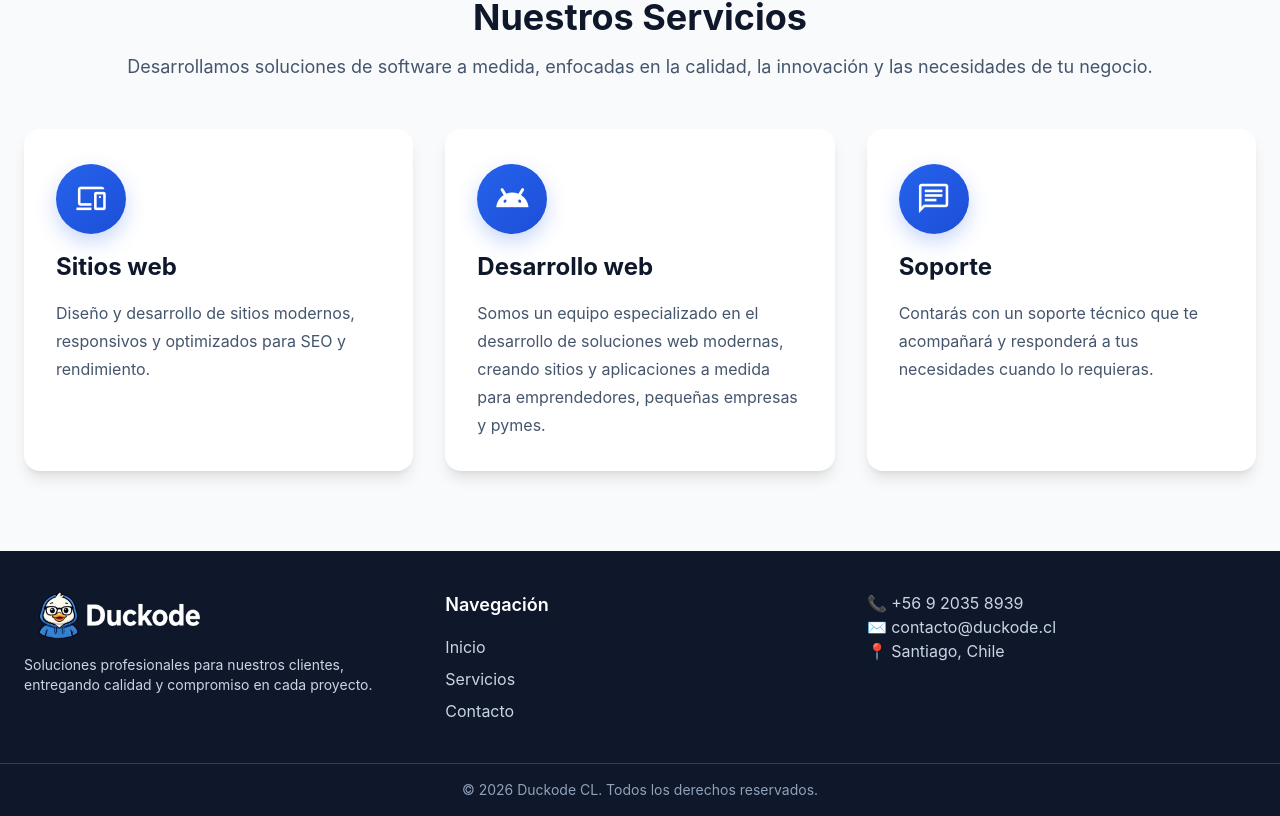
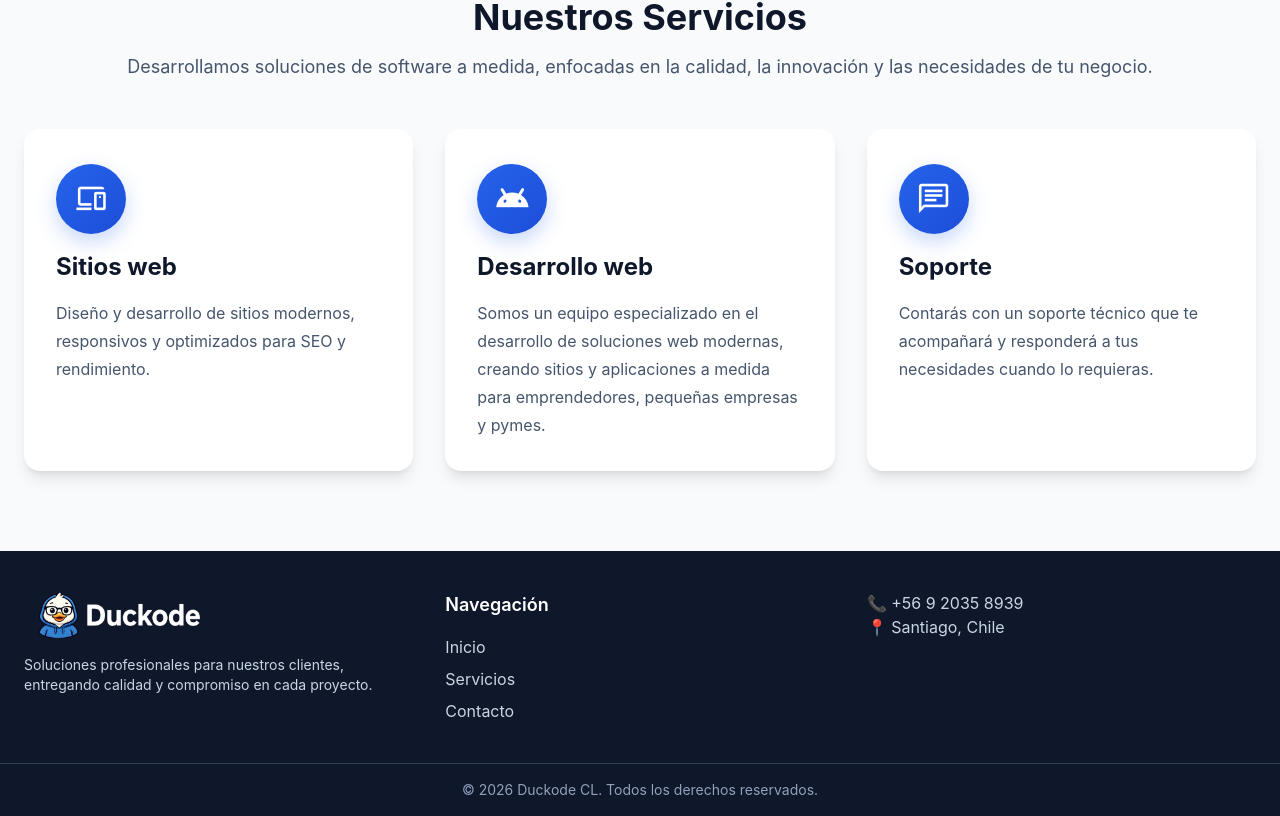
Before and after one commit to jearson-roa/duckode, a React (Vite) app: page / in a window 1280 px wide. Shown: the part 763-1579 px from the top of the page. Built offline with nearby package versions, Linux system fonts and the light colour scheme.

Commit message:
cambio en el footer

```diff
--- a/src/components/cardService/CardService.tsx
+++ b/src/components/cardService/CardService.tsx
@@ -20,7 +20,7 @@ function CardService() {
     ];
 
     return (
-        <section className="bg-gray-50 py-20">
+        <section id="servicios" className="bg-gray-50 py-20">
             <div className="mx-auto max-w-7xl px-6">
 
                 <div className="mb-12 text-center">
--- a/src/components/footer/Footer.tsx
+++ b/src/components/footer/Footer.tsx
@@ -70,15 +70,9 @@ function Footer() {
                     <p className="text-slate-300">
                         📞 +56 9 2035 8939
                     </p>
-
-                    <p className="text-slate-300">
-                        ✉ contacto@duckode.cl
-                    </p>
-
                     <p className="text-slate-300">
                         📍 Santiago, Chile
                     </p>
-
                 </div>
 
             </div>
```
